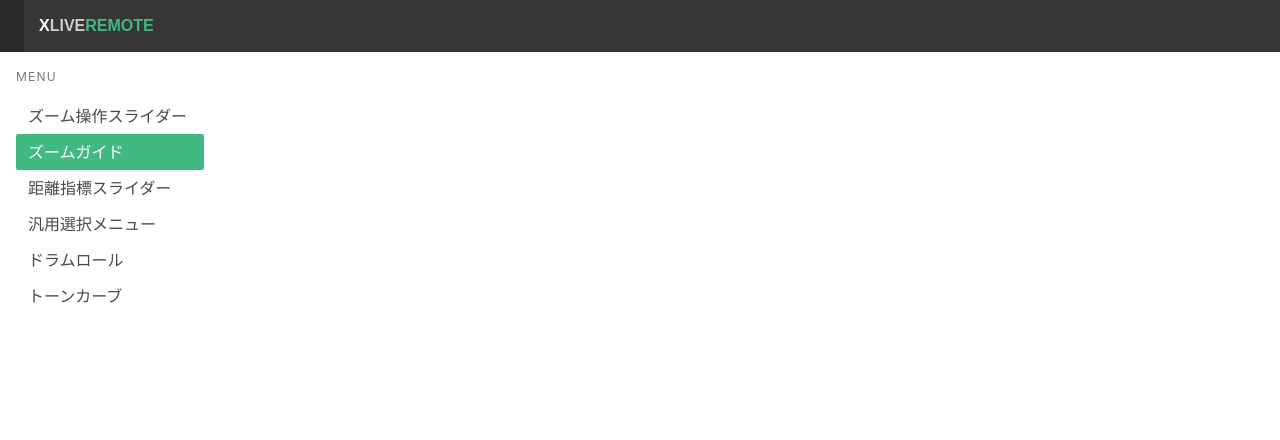
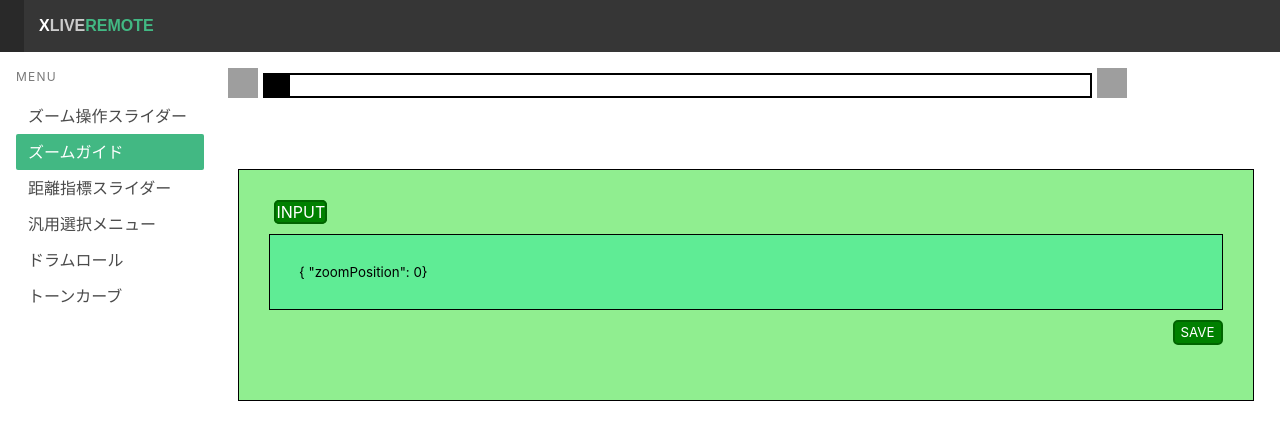
Before and after one commit to sanoj2308/x-live-remote, a Vue app in the folder x-live-remote/: page /zoom-guide in a window 1280 px wide. Shown: the top 440 px of the page. Built offline with nearby package versions, Linux system fonts and the light colour scheme; grey boxes are pictures that could not be loaded.

Commit message:
x-live-remote:  Zoom Guide

```diff
--- a/x-live-remote/src/router/index.js
+++ b/x-live-remote/src/router/index.js
@@ -17,7 +17,7 @@ const routes = [
     name: "ZoomGuide",
     component: () =>
       import(
-        /* webpackChunkName: "zoom-guide" */ "../views/zoom-guide.vue"
+        /* webpackChunkName: "zoom-guide" */ "../views/zoom-guide/parent.vue"
       ),
   },
   {
--- a/x-live-remote/src/views/zoom-guide.vue
+++ /dev/null
@@ -1,3 +0,0 @@
-<template>
-  <div></div>
-</template>
--- /dev/null
+++ b/x-live-remote/src/views/zoom-guide/parent.vue
@@ -0,0 +1,53 @@
+<template>
+  <div>
+    <zoom-guide v-bind:input="zoomInput"/>
+    <div class="statistics">
+      <div class="statistics-input">
+        <label class="statistics-label">INPUT</label>
+        <div class="statistics-sep" />
+        <input
+          class="stat-input"
+          type="text"
+          name="stat-input"
+          v-model="inputString"
+        />
+        <div class="statistics-sep" />
+        <button class="save-input" @click="updateInput()">SAVE</button>
+      </div>
+      <div class="statistics-sep" />
+    </div>
+  </div>
+</template>
+
+<script>
+import ZoomGuide from './zoom-guide.vue';
+
+export default {
+  name: "ZoomSliderParent",
+  data() {
+    return {
+      zoomInput: {
+        zoomPosition: 0,
+      },
+      inputString: ""
+    };
+  },
+  created() {
+    this.inputString =  JSON.stringify(this.zoomInput, null, "\n ")
+  },
+  methods: {
+    updateInput() {
+      try {
+        this.zoomInput = JSON.parse(this.inputString);
+      } catch (e) {
+        alert(e);
+        this.inputString = "";
+      }
+      console.log(this.zoomInput);
+    }
+  },
+  components: {
+    ZoomGuide
+  },
+};
+</script>
--- /dev/null
+++ b/x-live-remote/src/views/zoom-guide/zoom-guide.vue
@@ -0,0 +1,80 @@
+<template>
+  <div class="screen2">
+    <span><img src="https://img.icons8.com/ios/50/000000/w.png" /></span>
+    <span class="slider-container">
+      <input
+        type="range"
+        min="1"
+        max="100"
+        :value="sliderValue"
+        class="zoom-slider"
+        id="myRange"
+        disabled
+      />
+    </span>
+    <span><img src="https://img.icons8.com/ios/50/000000/t.png" /></span>
+  </div>
+</template>
+<script>
+export default {
+  name: "ZoomGuide",
+  props: {
+    input: {
+      type: Object,
+      default: function () {
+        return { zoomPosition: 0 };
+      },
+    },
+  },
+  data() {
+    return {
+      sliderValue: this.input.zoomPosition,
+    };
+  },
+  watch: {
+    input: function (input) {
+      console.log(input);
+      this.sliderValue = input.zoomPosition;
+    },
+  },
+};
+</script>
+
+<style scoped>
+.zoom-slider {
+  -webkit-appearance: none;
+  width: 80%;
+  height: 25px;
+  background: white;
+  outline: none;
+  -webkit-transition: 0.2s;
+  transition: opacity 0.2s;
+  border: solid 2px;
+}
+
+.zoom-slider::-webkit-slider-thumb {
+  -webkit-appearance: none;
+  appearance: none;
+  width: 25px;
+  height: 25px;
+  background: black;
+}
+
+.zoom-slider::-moz-range-thumb {
+  width: 25px;
+  height: 25px;
+  background: #04aa6d;
+  cursor: pointer;
+}
+img {
+  height: 30px;
+  width: 30px;
+}
+.slider-container {
+  margin: 5px;
+}
+input[type="range" i]:disabled {
+  background-color: initial;
+  color: black;
+}
+</style>
```
Also changed, not shown: 1 other file (tests, documents, lock files or other folders).
